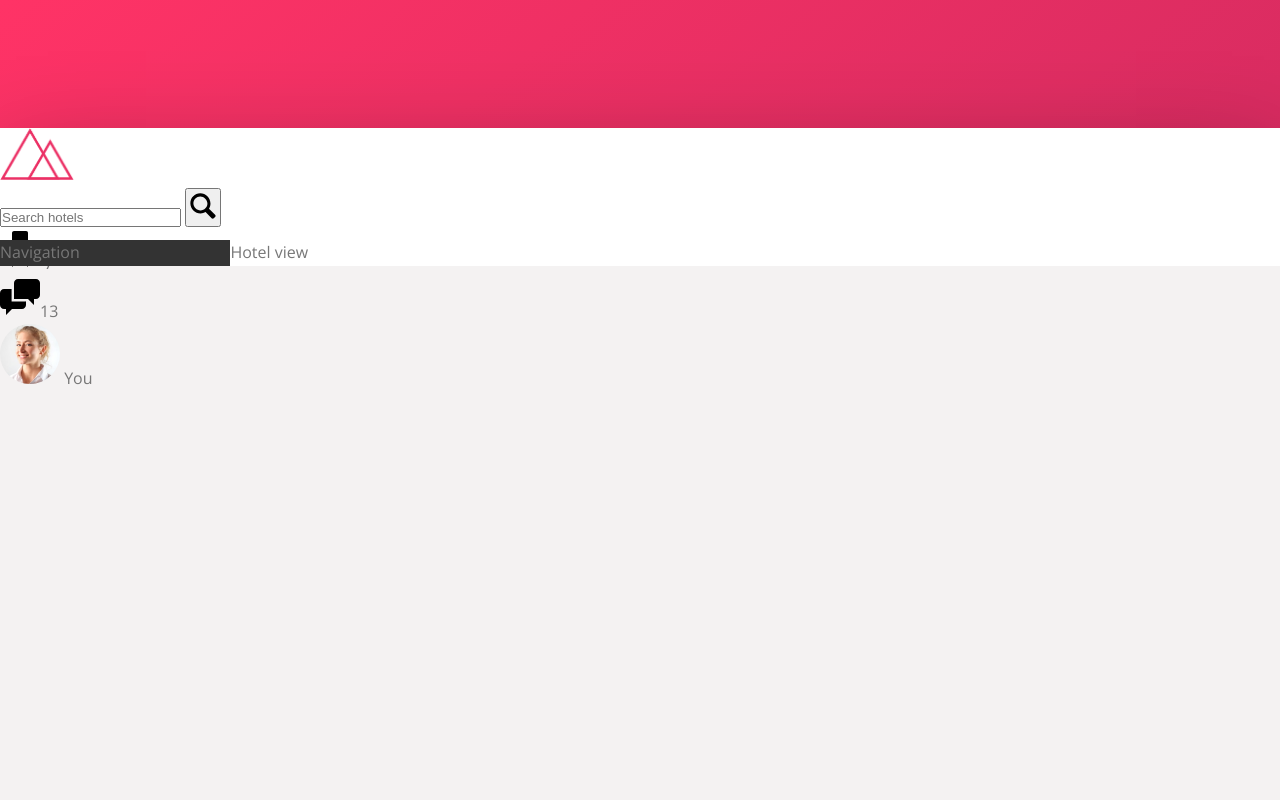
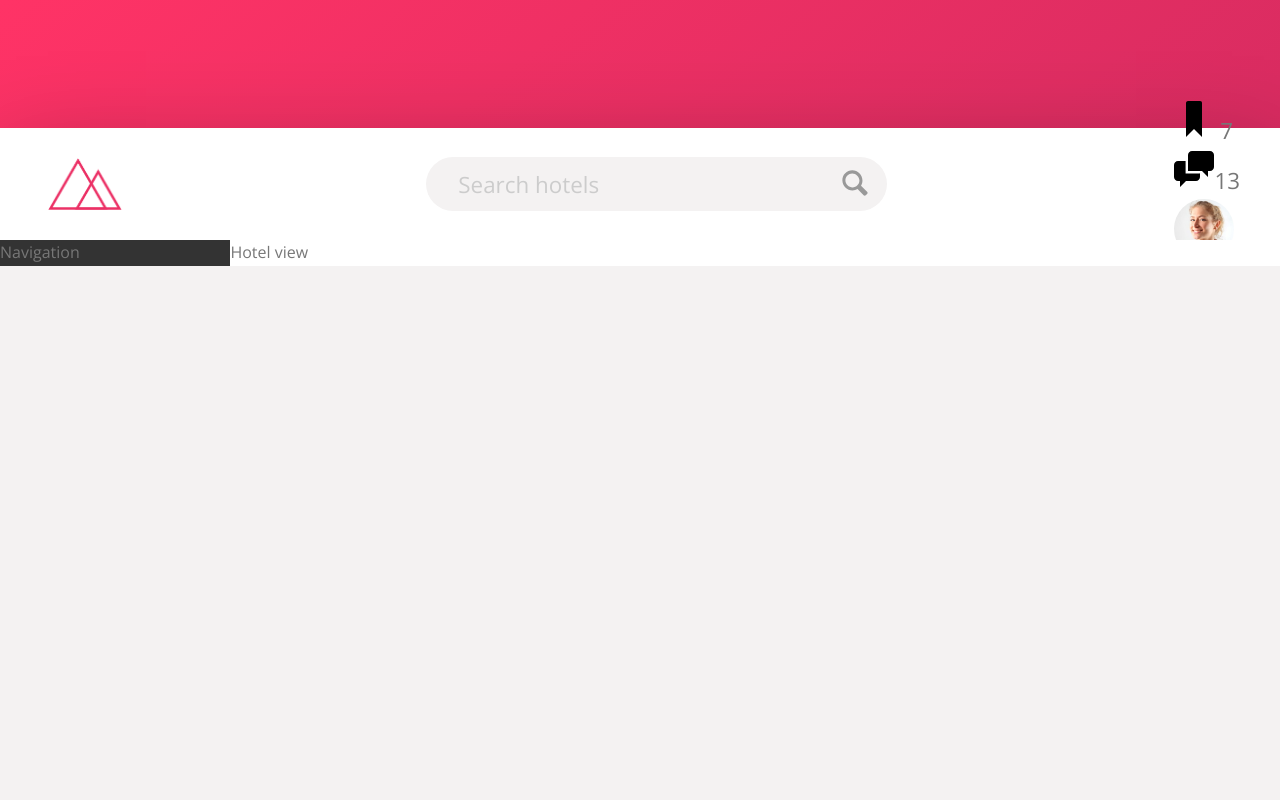
Before and after one commit to olenaborysenko/booking-site, a website: page index.html in a window 1280 px wide. Shown: the top 800 px of the page. Drawn offline with nearby package versions, Linux system fonts and the light colour scheme.

Commit message:
Added logo and search bar styling

```diff
--- a/sass/_components.scss
+++ b/sass/_components.scss
@@ -1,21 +1,61 @@
 // LOGO
 .logo {
 	height: 3.25rem;
+	margin-left: 3rem;
 }
 
 // SEARCH
 .search {
+	flex: 0 0 40%;
+
+	display: flex;
+	justify-content: center;
+	align-items: center;
+
 	&__input {
+		font-family: inherit;
+		font-size: inherit;
+		background-color: var(--color-grey-light-2);
+		border: none;
+		padding: .7rem 2rem;
+		border-radius: 100px;
+		width: 90%;
+		margin-right: -3rem;
+		transition: all .2s;
 
+		&:focus {
+			outline: none;
+			background-color: var(--color-grey-light-3);
+			width: 100%;
+		}
+
+		&::-webkit-input-placeholder {
+			font-weight: 100;
+			color: var(--color-grey-light-4);
+		}
+	}
+
+	&__input:focus + &__button {
+		background-color: var(--color-grey-light-3);
 	}
 
 	&__button {
+		border: none;
+		background-color: var(--color-grey-light-2);
 
+		&:focus {
+			outline: none;
+		}
+
+		&:active {
+			transform: translateY(2px);
+		}
 	}
 
 	&__icon {
 		height: 2rem;
 		width: 2rem;
+		fill: var(--color-grey-dark-3);
 	}
 }
 
--- a/sass/_layout.scss
+++ b/sass/_layout.scss
@@ -7,9 +7,13 @@
 }
 
 .header {
+    font-size: 1.4rem;
     height: 7rem;
     background-color: #FFF;
     border-bottom: var(--color-grey-light-2);
+    display: flex;
+    justify-content: space-between;
+    align-items: center;
 }
 
 .content {
```
Also changed, not shown: css/style.css. Lines whose indentation alone changed are shown as unchanged.
